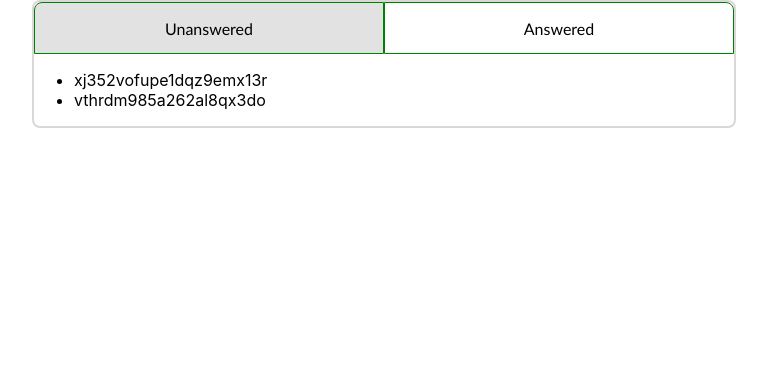
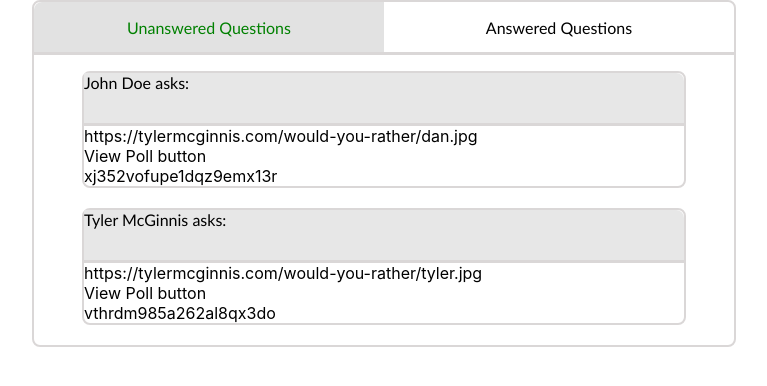
Before and after one commit to viviruska/would-you-rather, a React (Create React App) app in the folder frontend/: page / in a window 1280 px wide. Shown: the top 386 px of the page, without its empty margins (256-1023 px from the left). Built offline with nearby package versions, Linux system fonts and the light colour scheme.

Commit message:
feat: Adds Poll component and connects to the store, start to fill out with poll detail

```diff
--- a/frontend/src/components/App.js
+++ b/frontend/src/components/App.js
@@ -22,8 +22,8 @@ class App extends Component {
 function mapStateToProps({ polls, users, authedUser }) {
   return {
     loading:
-      Object.keys(users).length === 0 ||
-      Object.keys(polls).length === 0 ||
+      // Object.keys(users).length === 0 ||
+      // Object.keys(polls).length === 0 ||
       authedUser === null
   }
 }
--- a/frontend/src/components/Home.js
+++ b/frontend/src/components/Home.js
@@ -1,5 +1,6 @@
 import React, { Component } from 'react'
 import { connect } from 'react-redux'
+import Poll from './Poll'
 
 class Home extends Component {
   state = {
@@ -7,36 +8,45 @@ class Home extends Component {
   }
 
   render() {
+    const isUnanswered = this.state.activeTab === 'unanswered'
+    const isAnswered = this.state.activeTab === 'answered'
     console.log(this.props)
+
     return (
       <div className='container'>
         <div
           className='header-left'
-          style={{backgroundColor: this.state.activeTab === 'unanswered' ? '#e2e2e2' : 'white'}}
+          style={{
+            backgroundColor: isUnanswered ? '#e2e2e2' : 'white',
+            color: isUnanswered ? 'green' : 'black'
+          }}
           onClick={() => this.setState({activeTab: 'unanswered'})}
         >
-          <span className='header-text'>Unanswered</span>
+          <span className='header-text'>Unanswered Questions</span>
         </div>
         <div
           className='header-right'
-          style={{backgroundColor: this.state.activeTab === 'answered' ? '#e2e2e2' : 'white'}}
+          style={{
+            backgroundColor: isAnswered ? '#e2e2e2' : 'white',
+            color: isAnswered ? 'green' : 'black'
+          }}
           onClick={() => this.setState({activeTab: 'answered'})}
         >
-          <span className='header-text'>Answered</span>
+          <span className='header-text'>Answered Questions</span>
         </div>
-        <div className='poll-container'>
-          {this.state.activeTab === 'unanswered'
-          ? <ul>
+        <div className='polls-container'>
+          {isUnanswered
+            ? <ul className='poll-un-list'>
                 {this.props.unansweredPollIds.map((pollId) => (
                   <li key={pollId}>
-                  {pollId}
+                    <Poll id={pollId} />
                   </li>
                 ))}
               </ul>
-          : <ul>
+            : <ul className='poll-un-list'>
                 {this.props.answeredPollIds.map((pollId) => (
                   <li key={pollId}>
-                  {pollId}
+                    <Poll id={pollId} />
                   </li>
                 ))}
               </ul>
--- /dev/null
+++ b/frontend/src/components/Poll.js
@@ -0,0 +1,32 @@
+import React, { Component } from 'react'
+import { connect } from 'react-redux'
+
+class Poll extends Component {
+  render() {
+    console.log(this.props)
+    const { id, poll, author } = this.props;
+
+    return (
+      <div className='poll-item'>
+        <div className='poll-header'>
+          <span className='header-text'>{author.name} asks:</span>
+        </div>
+        <div>{author.avatarURL}</div>
+        <div>View Poll button</div>
+        {id}
+      </div>
+    )
+  }
+}
+
+function mapStateToProps({ polls, users }, { id }) {
+  const poll = polls[id]
+  const author = users[poll.author]
+
+  return {
+    poll: poll,  // formatPoll?
+    author: author
+  }
+}
+
+export default connect(mapStateToProps)(Poll)
--- a/frontend/src/index.css
+++ b/frontend/src/index.css
@@ -29,7 +29,11 @@ code {
 .header-left {
   grid-area: header1;
   height: 50px;
-  border: 1px solid green;
+  border: solid #dad7d7;
+  border-top-style: none;
+  border-right-style: none;
+  border-bottom-style: 2px;
+  border-left-style: none;
   border-radius: 8px 0px 0px 0px;
   display: table;
   text-align: center;
@@ -37,12 +41,16 @@ code {
 .header-right {
   grid-area: header2;
   height: 50px;
-  border: 1px solid green;
+  border: solid #dad7d7;
+  border-top-style: none;
+  border-right-style: none;
+  border-bottom-style: 2px;
+  border-left-style: none;
   border-radius: 0px 8px 0px 0px;
   display: table;
   text-align: center;
 }
-.poll-container {
+.polls-container {
   grid-area: main;
 }
 
@@ -51,3 +59,28 @@ code {
   display: table-cell;
   vertical-align: middle;
 }
+
+.poll-un-list {
+  list-style-type: none;
+  padding: 0;
+}
+.poll-item {
+  max-width: 600px;
+  border: 2px solid #dad7d7;
+  margin: 0 auto;
+  margin-bottom: 20px;
+  padding: 0px;
+  border: 2px solid #dad7d7;
+  border-radius: 8px;
+}
+
+.poll-header{
+  height: 50px;
+  border: solid #dad7d7;
+  border-radius: 0px 8px 0px 0px;
+  border-top-style: none;
+  border-right-style: none;
+  border-bottom-style: 2px;
+  border-left-style: none;
+  background-color: #e7e7e7;
+}
```
Lines whose indentation alone changed are shown as unchanged.
